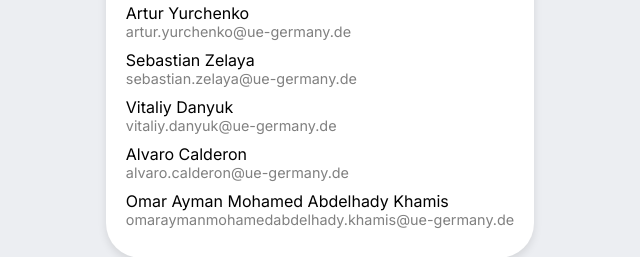
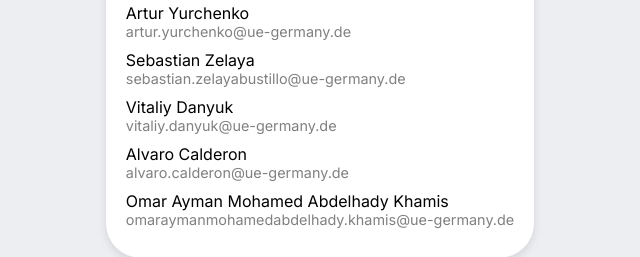
Before and after one commit to VanishJr/nimbus-website, a website: page about-us.html in a window 1280 px wide. Shown: the part 306-563 px from the top of the page, 320-960 px from the left. Drawn offline with nearby package versions, Linux system fonts and the light colour scheme.

Commit message:
Changing about us #2

```diff
--- a/about-us.html
+++ b/about-us.html
@@ -48,7 +48,7 @@
                     </li>
                     <li>
                         Sebastian Zelaya
-                        <span>sebastian.zelaya@ue-germany.de</span>
+                        <span>sebastian.zelayabustillo@ue-germany.de</span>
                     </li>
                     <li>
                         Vitaliy Danyuk
```
